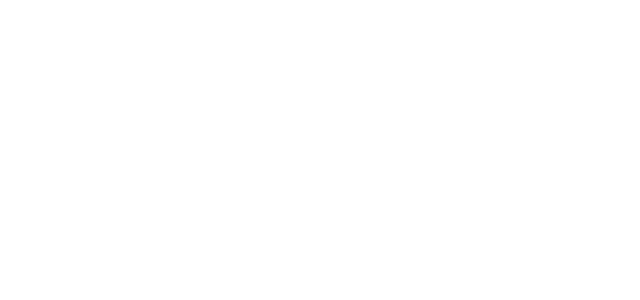
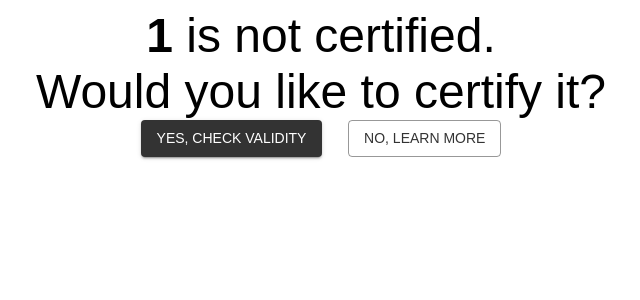
Before and after one commit to Appropedia/oshwa-appro, a React (Create React App) app in the folder client/: page /certify/1 in a window 1280 px wide. Before the commit this address had no page. Shown: the top 300 px of the page, without its empty margins (319-959 px from the left). Built offline with nearby package versions, Linux system fonts and the light colour scheme.

Commit message:
Refact: Rename Certification file

```diff
--- a/client/src/App.js
+++ b/client/src/App.js
@@ -1,6 +1,6 @@
 import { createTheme, ThemeProvider } from "@mui/material";
 import { Route, Routes } from "react-router-dom";
-import Certification from "./Pages/Certification";
+import Certify from "./Pages/Certify";
 import Validate from "./Pages/Validate";
 import "./index.css";
 
@@ -19,7 +19,7 @@
   return (
     <ThemeProvider theme={theme}>
         <Routes>
-          <Route exact path="/page/:pageName" element={<Certification />} />
+          <Route exact path="/certify/:pageName" element={<Certify />} />
           <Route exact path="/validate/:pageName" element={<Validate />} />
         </Routes>
     </ThemeProvider>
--- a/client/src/Pages/Certification.js
+++ b/client/src/Pages/Certify.js
@@ -2,7 +2,7 @@
 import React from "react";
 import { useParams } from "react-router-dom";
 
-const Certification = () => {
+const Certify = () => {
   const params = useParams();
   const pageName = params?.pageName;
   return (
@@ -23,4 +23,4 @@
   );
 };
 
-export default Certification;
+export default Certify;
```
